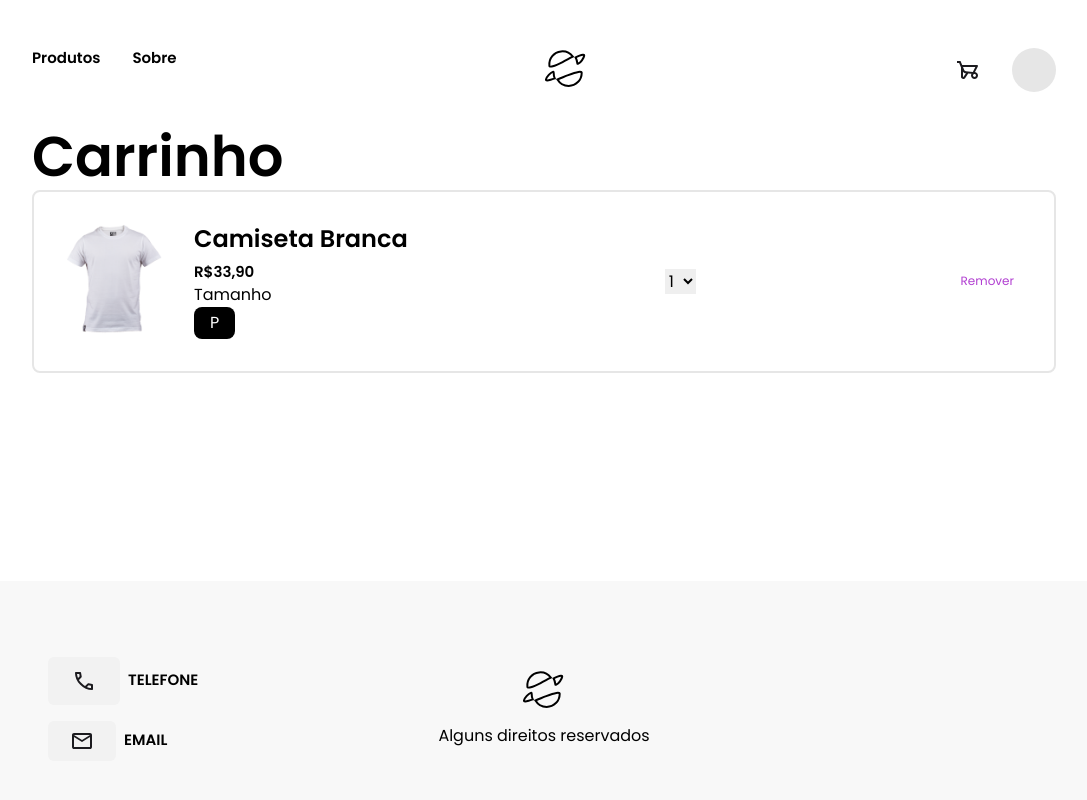
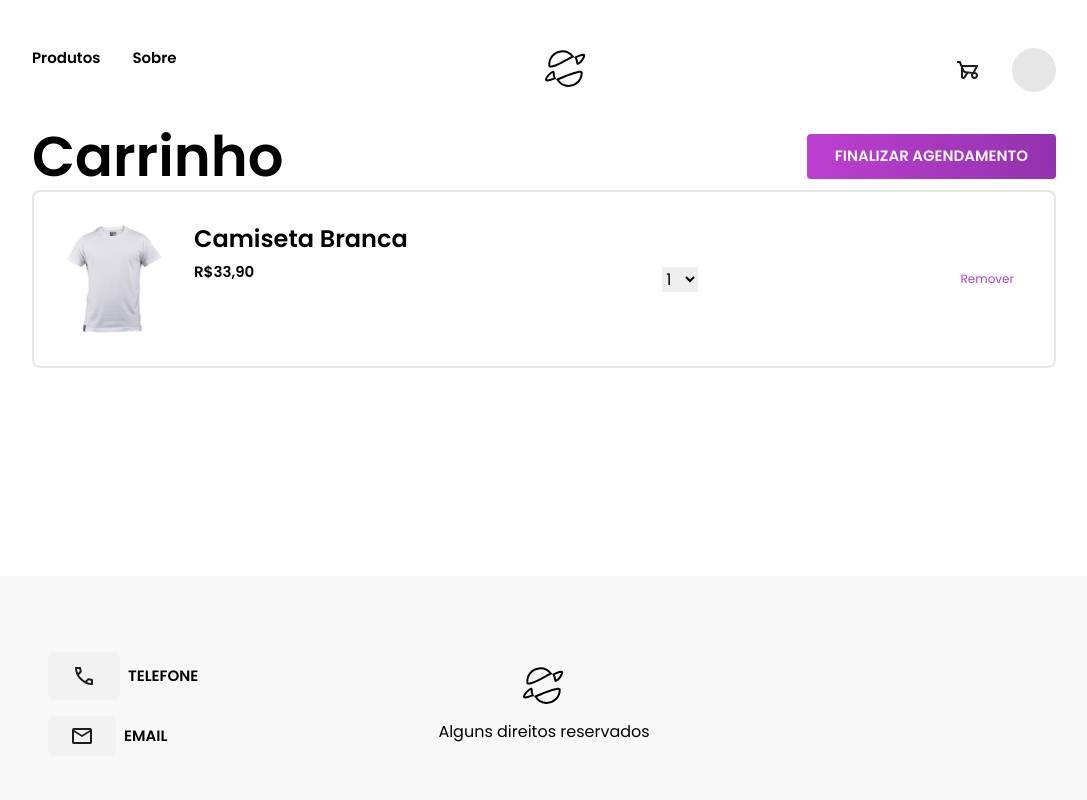
Before and after one commit to ryanNS3/E-commerce-AAPM, a React (Vite) app: page /carrinho in a window 1280 px wide. Shown: the top 800 px of the page, without its empty margins (96-1183 px from the left). Built offline with nearby package versions, Linux system fonts and the light colour scheme.

Commit message:
fix/arrumando o carrinho

```diff
--- a/src/pages/cart.jsx
+++ b/src/pages/cart.jsx
@@ -1,17 +1,29 @@
 import React from 'react'
 import camiseta from '../assets/fotoTesteCamiseta.png'
+import { PrimaryButton } from '../components/buttons/primaryButton'
+import { useNavigate } from 'react-router-dom'
 
 export function Cart() {
+  const Navigation = useNavigate()
   return (
     <main className=" flex flex-col">
-      <header aria-labelledby="carrinho">
-        <h1 className=" text-h3 " id="carrinho">
+      <header
+        className=" flex items-center justify-between"
+        aria-labelledby="carrinho"
+      >
+        <h1 className=" text-h5 md:text-h3 " id="carrinho">
           Carrinho
         </h1>
+        <div className=" flex justify-end">
+          <PrimaryButton
+            action={() => Navigation('/agendamento')}
+            text="Finalizar agendamento"
+          />
+        </div>
       </header>
       <section className="">
-        <article className=" sm:flex sm:items-start md:items-center justify-between rounded-lg border-2 border-cinza-100 p-8">
-          <div className=" sm:flex sm:justify-between gap-8">
+        <article className=" justify-between rounded-lg border-2 border-cinza-100 p-8 sm:flex sm:items-start md:items-center">
+          <div className=" gap-8 sm:flex sm:justify-between">
             <div className=" min-w-16 max-w-24 ">
               <img className="w-full" src={camiseta} alt="" />
             </div>
@@ -21,13 +33,6 @@ export function Cart() {
                 <h2 className=" text-sub1">Camiseta Branca</h2>
                 <p className=" text-fun2">R$33,90</p>
               </div>
-
-              <div className=" flex flex-col">
-                <p>Tamanho</p>
-                <div className=" place-self-start rounded-lg bg-preto px-4 py-1 text-branco">
-                  P
-                </div>
-              </div>
             </div>
           </div>
 
@@ -36,6 +41,12 @@ export function Cart() {
             <option>2</option>
             <option>3</option>
             <option>4</option>
+            <option>5</option>
+            <option>6</option>
+            <option>7</option>
+            <option>8</option>
+            <option>9</option>
+            <option>10</option>
           </select>
 
           <button className=" rounded-lg p-2 text-ct3 text-rosa-300 hover:bg-rosa-300 hover:text-branco">
```
